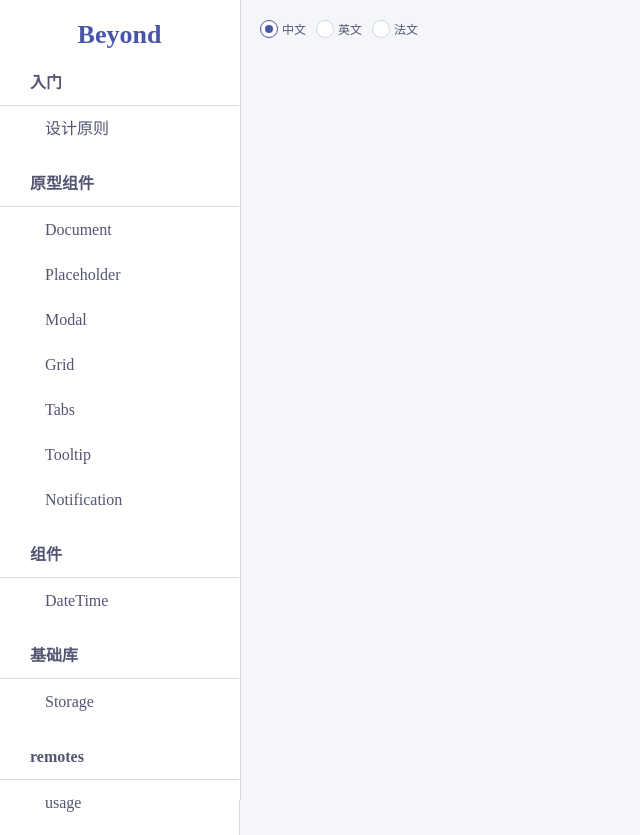
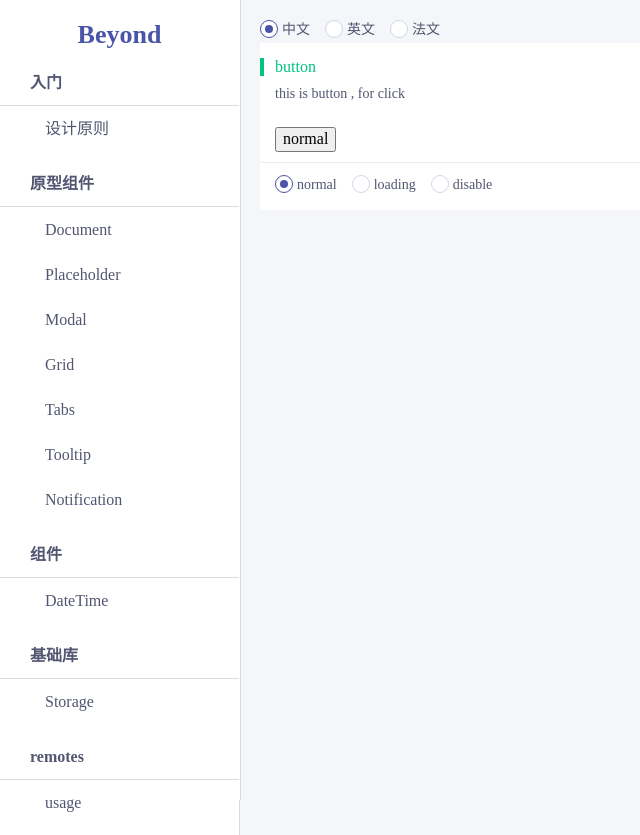
Before and after one commit to unpbun/beyond-web, a React app: page / in a window 1280 px wide. Shown: the whole page, without its empty margins (0-640 px from the left). Built offline with nearby package versions, Linux system fonts and the light colour scheme; a web font is replaced by a local one.

Commit message:
finish display code update radio

```diff
--- a/src/scripts/components/Display/index.js
+++ b/src/scripts/components/Display/index.js
@@ -1,10 +1,10 @@
 /**
 
- <Display title="" description="">
-	<Item title="菜单靠右" code="<Nav right></Nav>">
+ <Display name="" description="">
+	<Item state="菜单靠右" code="<Nav right></Nav>">
 		<Nav right></Nav>
 	</Item>
-	<Item title="菜单靠左" code="<Nav left></Nav>">
+	<Item state="菜单靠左" code="<Nav left></Nav>">
 		<Nav left></Nav>
 	</Item>
  </Display>
@@ -13,26 +13,84 @@
 import React from 'react'
 import Radio,{RadioGroup} from '../Radio'
 import copy from 'copy-to-clipboard'
-import classnames from 'classnames'
+// import classnames from 'classnames'
 
 // const OverlayTrigger = require('@best/react-bootstrap/lib/OverlayTrigger')
 // const Tooltip = require('@best/react-bootstrap/lib/Tooltip')
 // const Highlight = require('react-highlight')
+import SyntaxHighlighter from 'react-syntax-highlighter'
+import syntaxStyle from 'react-syntax-highlighter/dist/styles/arduino-light'
+const prefix = 'display'
 
-const className = 'display'
-const classNamePrefix = `${className}-`
-class Display extends React.Component {
+export const Item = (props)=> <div></div>
+
+export default class Display extends React.Component {
 
 	constructor(props){
 		super(props)
 		this.state = {
 			unfold : false,
-			activeKey : props.defaultActiveKey || props.activeKey
+			activeKey : '0'
 		}
 	}
 
+	handlerChange(activeKey){
+		this.setState({activeKey})
+	}
+
+	handlerCopy(code){
+		copy(code)
+	}
+
+	handlerUnfold(){
+		let {unfold} = this.state
+		unfold = !unfold
+		this.setState({unfold})
+	}
+
 	render() {
+		let {name,children,description} = this.props
+		let {unfold,activeKey} = this.state
+		let items
+		if(children){
+			items = Array.isArray(children) ? children : [children]
+		}else{
+			items = []
+		}
+		let item = items[activeKey]
+		let code = item ? item.props.code : null
+		let content = item ? item.props.children : null
+		return (
+			<div className={prefix}>
+				<div className={`${prefix}-header`}>
+					<div className={`${prefix}-name`}>{name}</div>
+					<div className={`${prefix}-description`}>{description}</div>
+				</div>
+				{item && (<div className={`${prefix}-body`}>{content}</div>)}
+				<div className={`${prefix}-operates`}>
+					{this.renderRadios(items)}
+					<span onClick={this.handlerCopy.bind(this,code)} className={`iconfont ${prefix}-icon ${prefix}-icon-copy`} dangerouslySetInnerHTML={{__html : '&#xe669;'}}  ></span>
+					<span onClick={this.handlerUnfold.bind(this)} className={`iconfont ${prefix}-icon ${prefix}-icon-unfold`} dangerouslySetInnerHTML={{__html : unfold ? '&#xeb3d;' : '&#xeb3e;'}} ></span>
+				</div>
+				{this.renderCode(code)}
+			</div>
+		)
+	}
 
+	renderCode(code){
+		let {unfold} = this.state
+		if(unfold){
+			return (
+				<div className={`${prefix}-code`}>
+					<SyntaxHighlighter customStyle={{padding : 0,margin : 0}} language='javascript' style={syntaxStyle}>{code}</SyntaxHighlighter>
+				</div>
+			)
+		}
+	}
+
+	renderRadios(items){
+		let {activeKey} = this.state
+		return <RadioGroup inline activeKey={activeKey} onChange={this.handlerChange.bind(this)}>{items.map((item,i)=> <Radio label={item.props.state} key={i+''} /> )}</RadioGroup>
 	}
 
 }
--- a/src/scripts/components/pages/Home.js
+++ b/src/scripts/components/pages/Home.js
@@ -1,5 +1,7 @@
 import React, { Component } from 'react'
 import Radio , {RadioGroup} from '../Radio'
+// import
+import Display , {Item} from '../Display'
 class Home extends Component {
 	render() {
 		return (
@@ -9,6 +11,12 @@ class Home extends Component {
 					<Radio key="2" label="英文"></Radio>
 					<Radio key="3" label="法文"></Radio>
 				</RadioGroup>
+
+				<Display name="button" description="this is button , for click">
+					<Item code="console.log('normal')" state="normal"> <button>normal</button>	</Item>
+					<Item code="console.log('loading')" state="loading"> <button>loading</button>	</Item>
+					<Item code="console.log('disable')" state="disable"> <button>disable</button>	</Item>
+				</Display>
 			</div>
 		)
 	}
--- /dev/null
+++ b/src/styles/components/display.less
@@ -0,0 +1,41 @@
+.display {
+	background: white;
+	&>&-header{
+		padding: 15px;
+	}
+	&>&-header>&-name{
+		color: #00C484;
+		font-size: 16px;
+		border-left: 4px solid #00C484;
+		margin-left: -15px;
+		padding-left: 11px;
+		margin-bottom: 10px;
+	}
+	&>&-header>&-description{
+		font-size: 14px;
+	}
+	&>&-body{
+		padding: 10px 15px;
+	}
+	&>&-operates{
+		position: relative;
+		padding: 12px 15px;
+		border-top: 1px solid #ecedf2;
+	}
+	&>&-operates>&-icon{
+		position: absolute;
+		right: 15px;
+		top: 12px;
+		cursor : pointer;
+		color : inherit;
+		// float: right;
+		// margin-left: 10px;
+	}
+	&>&-operates>&-icon-copy{
+		right: 35px;
+	}
+	&>&-code{
+		padding : 10px 15px;
+	}
+
+}
--- a/src/styles/components/radio.less
+++ b/src/styles/components/radio.less
@@ -29,7 +29,7 @@
 		padding-left: 22px;
 		height: 100%;
 		// line-height: 18px;
-		font-size: 12px;
+		font-size: 14px;
 		color: @base;
 	}
 	&&-checked>&-border{
@@ -40,7 +40,8 @@
 	}
 	&&-inline{
 		display: inline-block;
-		margin-right: 10px;
+		margin-right: 15px;
+		min-width: 20px;
 	}
 	&-group>&{
 		margin-bottom: 5px;
--- a/src/styles/display.less
+++ /dev/null
@@ -1,3 +0,0 @@
-.display {
-
-}
--- a/src/styles/style.less
+++ b/src/styles/style.less
@@ -4,6 +4,7 @@
 html,body,#root,.app{
 	height: 100%;
 	background: #F5F6FA;
+	color: @base;
 }
 
 @font-face {
@@ -15,8 +16,17 @@ html,body,#root,.app{
   url('//at.alicdn.com/t/font_p3lbmzlappj02j4i.svg#iconfont') format('svg');
 }
 
+.iconfont{
+  font-family:"iconfont" !important;
+  font-size:16px;font-style:normal;
+  -webkit-font-smoothing: antialiased;
+  -webkit-text-stroke-width: 0.2px;
+  -moz-osx-font-smoothing: grayscale;
+}
+
 
 @import "components/container.less";
 @import "components/logo.less";
 @import "components/menus.less";
 @import "components/radio.less";
+@import "components/display.less";
```
Also changed, not shown: src/scripts/components/Display/Item.js (deleted).
